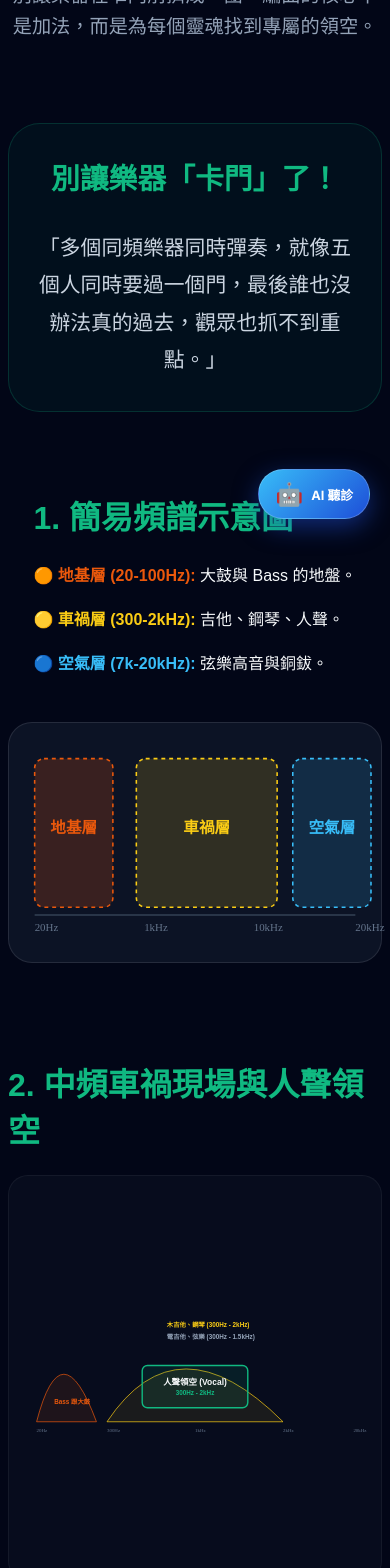
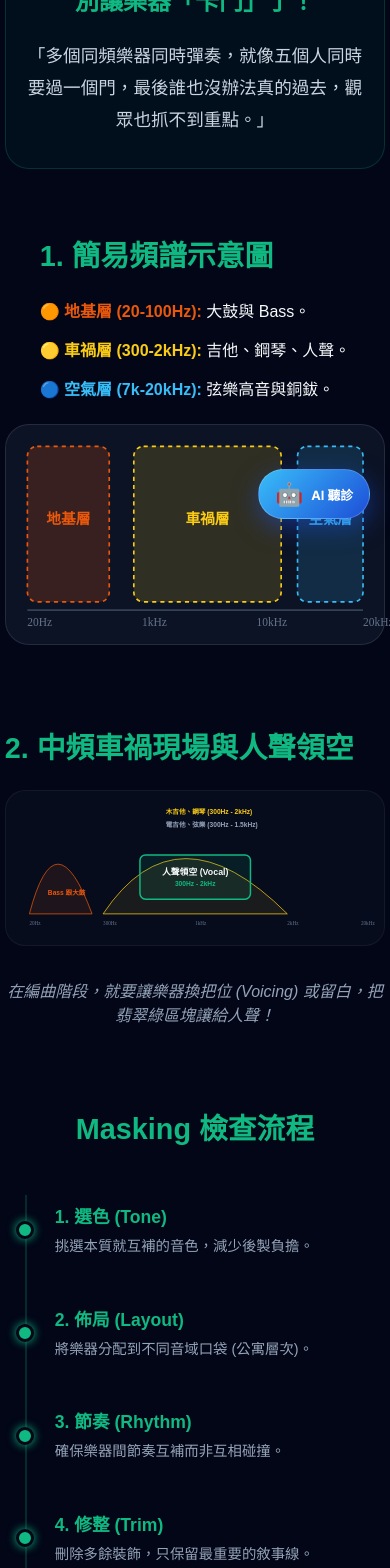
Before and after one commit to lifreedomstudio/lifreedom-studio, a Next.js app: page /courses/arrangement/masking-training in a window 390 px wide. Shown: the part 300-1868 px from the top of the page. Built offline with nearby package versions, Linux system fonts and the light colour scheme.

Commit message:
Fix all mobile layouts and font sizes

```diff
--- a/src/app/courses/arrangement/masking-training/page.tsx
+++ b/src/app/courses/arrangement/masking-training/page.tsx
@@ -2,17 +2,17 @@
 import React, { useState, useEffect } from 'react';
 import { useRouter } from 'next/navigation';
 
-// --- 🛠️ 1. 簡易頻譜示意圖 (RWD 修正版) ---
+// --- 🛠️ 1. 簡易頻譜示意圖 (補完色塊範圍) ---
 const SimplifiedSpectrumMap = ({ isMobile }: { isMobile: boolean }) => {
     return (
         <div style={{
             background: 'rgba(15, 23, 42, 0.8)',
-            // 🛠️ 修正：手機版減少內部水平 padding (從 30px 變成 10px)，讓圖案更大
-            padding: isMobile ? '20px 10px' : '30px',
+            // 🛠️ 修正：手機版大幅縮減垂直 padding (20px -> 5px)
+            padding: isMobile ? '5px 5px' : '30px',
             borderRadius: '24px',
             border: '1px solid rgba(255,255,255,0.1)'
         }}>
-            <svg viewBox="0 0 450 250" style={{ width: '100%', height: '100%', overflow: 'visible' }}>
+            <svg viewBox="0 0 450 250" style={{ width: '100%', height: 'auto', overflow: 'visible' }}>
                 <line x1="20" y1="220" x2="430" y2="220" stroke="#334155" strokeWidth="2" />
                 <text x="20" y="240" fill="#64748b" fontSize="14" fontFamily="Urbanist">20Hz</text>
                 <text x="160" y="240" fill="#64748b" fontSize="14" fontFamily="Urbanist">1kHz</text>
@@ -20,29 +20,29 @@ const SimplifiedSpectrumMap = ({ isMobile }: { isMobile: boolean }) => {
                 <text x="430" y="240" fill="#64748b" fontSize="14" fontFamily="Urbanist">20kHz</text>
 
                 <rect x="20" y="20" width="100" height="190" fill="rgba(234, 88, 12, 0.2)" stroke="#ea580c" strokeDasharray="5 5" strokeWidth="2" rx="12" />
-                <text x="70" y="115" textAnchor="middle" fill="#ea580c" fontWeight="bold" fontSize="20">地基層</text>
+                <text x="70" y="115" textAnchor="middle" fill="#ea580c" fontWeight="bold" fontSize="18">地基層</text>
 
                 <rect x="150" y="20" width="180" height="190" fill="rgba(250, 204, 21, 0.15)" stroke="#facc15" strokeDasharray="5 5" strokeWidth="2" rx="12" />
-                <text x="240" y="115" textAnchor="middle" fill="#facc15" fontWeight="bold" fontSize="20">車禍層</text>
+                <text x="240" y="115" textAnchor="middle" fill="#facc15" fontWeight="bold" fontSize="18">車禍層</text>
 
-                <rect x="350" y="20" width="100" height="190" fill="rgba(56, 189, 248, 0.15)" stroke="#38bdf8" strokeDasharray="5 5" strokeWidth="2" rx="12" />
-                <text x="400" y="115" textAnchor="middle" fill="#38bdf8" fontWeight="bold" fontSize="20">空氣層</text>
+                <rect x="350" y="20" width="80" height="190" fill="rgba(56, 189, 248, 0.15)" stroke="#38bdf8" strokeDasharray="5 5" strokeWidth="2" rx="12" />
+                <text x="390" y="115" textAnchor="middle" fill="#38bdf8" fontWeight="bold" fontSize="18">空氣層</text>
             </svg>
         </div>
     );
 };
 
-// --- 🛠️ 2. 中頻車禍與人聲領空 (RWD 修正版) ---
+// --- 🛠️ 2. 中頻車禍與人聲領空 (修正文字分離) ---
 const MidFreqJamVisual = ({ isMobile }: { isMobile: boolean }) => {
     return (
         <div style={{
             background: 'rgba(15, 23, 42, 0.4)',
-            // 🛠️ 修正：手機版減少內部水平 padding (從 25px 變成 10px)，讓圖案更大
-            padding: isMobile ? '20px 10px' : '25px',
+            // 🛠️ 修正：手機版大幅縮減垂直 padding
+            padding: isMobile ? '5px 5px' : '25px',
             borderRadius: '20px',
             border: '1px solid rgba(255,255,255,0.05)'
         }}>
-            <svg viewBox="0 0 1000 380" style={{ width: '100%', height: '360px', overflow: 'visible' }}>
+            <svg viewBox="0 0 1000 380" style={{ width: '100%', height: 'auto', overflow: 'visible' }}>
                 <text x="50" y="350" fill="#64748b" fontSize="14" fontFamily="Urbanist">20Hz</text>
                 <text x="250" y="350" fill="#64748b" fontSize="14" fontFamily="Urbanist">300Hz</text>
                 <text x="500" y="350" fill="#64748b" fontSize="14" fontFamily="Urbanist">1kHz</text>
@@ -67,7 +67,7 @@ const MidFreqJamVisual = ({ isMobile }: { isMobile: boolean }) => {
     );
 };
 
-// --- 🛠️ 3. 檢查流程 Timeline ---
+// --- 🛠️ 3. 檢查流程 Timeline (恢復手機版點線並優化) ---
 const MaskingTimeline = ({ isMobile }: { isMobile: boolean }) => {
     const steps = [
         { title: "1. 選色 (Tone)", desc: "挑選本質就互補的音色，減少後製負擔。", pos: "top" },
@@ -77,28 +77,55 @@ const MaskingTimeline = ({ isMobile }: { isMobile: boolean }) => {
     ];
 
     return (
-        <div style={{ position: 'relative', width: '100%', height: isMobile ? 'auto' : '400px', marginTop: '4rem' }}>
-            {!isMobile && <div style={{ position: 'absolute', top: '50%', left: 0, right: 0, height: '3px', background: 'rgba(16, 185, 129, 0.2)', transform: 'translateY(-1.5px)' }} />}
+        <div style={{ position: 'relative', width: '100%', height: isMobile ? 'auto' : '450px', marginTop: '3rem' }}>
+            {/* 🛠️ 中央軸線：電腦版水平，手機版垂直 */}
+            <div style={{
+                position: 'absolute',
+                top: isMobile ? 0 : '50%',
+                left: isMobile ? '20px' : 0,
+                right: 0,
+                bottom: isMobile ? 0 : 'auto',
+                width: isMobile ? '2px' : '100%',
+                height: isMobile ? '100%' : '3px',
+                background: 'rgba(16, 185, 129, 0.2)',
+                transform: isMobile ? 'none' : 'translateY(-1.5px)',
+                zIndex: 1
+            }} />
 
-            <div style={{ display: 'flex', flexDirection: isMobile ? 'column' : 'row', justifyContent: 'space-between', gap: isMobile ? '3rem' : '0' }}>
+            <div style={{ display: 'flex', flexDirection: isMobile ? 'column' : 'row', justifyContent: 'space-between', height: '100%', gap: isMobile ? '2rem' : '0' }}>
                 {steps.map((step, i) => (
                     <div key={i} style={{
-                        flex: 1, position: 'relative', display: 'flex', flexDirection: 'column', alignItems: 'center',
-                        justifyContent: step.pos === 'top' ? 'flex-start' : 'flex-end',
-                        height: isMobile ? 'auto' : '100%'
+                        flex: 1,
+                        position: 'relative',
+                        display: 'flex',
+                        flexDirection: isMobile ? 'row' : 'column',
+                        alignItems: isMobile ? 'center' : 'center',
+                        paddingLeft: isMobile ? '50px' : '0'
                     }}>
-                        {!isMobile && <div style={{ position: 'absolute', top: '50%', transform: 'translate(-50%, -50%)', left: '50%', width: '20px', height: '20px', background: '#10b981', borderRadius: '50%', border: '4px solid #020617', boxShadow: '0 0 15px #10b981', zIndex: 2 }} />}
+
+                        {/* 🛠️ 綠色發光點：恢復手機版顯示 */}
+                        <div style={{
+                            position: 'absolute',
+                            top: isMobile ? '50%' : '50%',
+                            left: isMobile ? '20px' : '50%',
+                            transform: 'translate(-50%, -50%)',
+                            width: '18px', height: '18px',
+                            background: '#10b981', borderRadius: '50%',
+                            border: '3px solid #020617', boxShadow: '0 0 10px #10b981',
+                            zIndex: 10
+                        }} />
 
                         <div style={{
-                            textAlign: 'center', width: isMobile ? '100%' : '200px',
-                            marginBottom: step.pos === 'top' ? '60px' : '0',
-                            marginTop: step.pos === 'bottom' ? '60px' : '0',
-                            background: isMobile ? 'rgba(255,255,255,0.03)' : 'transparent',
-                            padding: isMobile ? '1.5rem' : '0',
-                            borderRadius: '12px'
+                            textAlign: isMobile ? 'left' : 'center',
+                            width: isMobile ? '100%' : '240px',
+                            position: isMobile ? 'static' : 'absolute',
+                            bottom: !isMobile && step.pos === 'top' ? 'calc(50% + 40px)' : 'auto',
+                            top: !isMobile && step.pos === 'bottom' ? 'calc(50% + 40px)' : 'auto',
+                            background: 'transparent',
+                            padding: isMobile ? '0.5rem 0' : '0',
                         }}>
-                            <h4 style={{ color: '#10b981', fontSize: '1.2rem', marginBottom: '10px' }}>{step.title}</h4>
-                            <p style={{ color: '#94a3b8', fontSize: '0.95rem', margin: 0, lineHeight: '1.6' }}>{step.desc}</p>
+                            <h4 style={{ color: '#10b981', fontSize: '1.1rem', marginBottom: '8px', fontWeight: 'bold' }}>{step.title}</h4>
+                            <p style={{ color: '#94a3b8', fontSize: '0.9rem', margin: 0, lineHeight: '1.5' }}>{step.desc}</p>
                         </div>
                     </div>
                 ))}
@@ -122,73 +149,68 @@ export default function MaskingTraining() {
     return (
         <div style={{
             minHeight: '100vh', background: '#020617', color: '#f8fafc',
-            // 🛠️ 修正：整體頁面水平 padding 手機版從 1rem 降為更窄的 0.5rem，釋放空間
-            padding: isMobile ? '1.5rem 0.5rem' : '4rem 2rem',
+            // 🛠️ 修正：手機版邊框再次縮減 (從 1rem 降為 0.3rem)，極大化圖表
+            padding: isMobile ? '1.5rem 0.3rem' : '4rem 2rem',
             fontFamily: 'sans-serif', overflowX: 'hidden'
         }}>
-            <div style={{ maxWidth: '1000px', margin: '0 auto', width: '100%' }}>
+            <div style={{ maxWidth: '1100px', margin: '0 auto', width: '100%' }}>
 
                 {/* Header */}
-                <header style={{ textAlign: 'center', marginBottom: '5rem' }}>
-                    <div style={{ display: 'inline-block', border: '1px solid rgba(16, 185, 129, 0.5)', background: 'rgba(16, 185, 129, 0.1)', color: '#10b981', padding: '6px 20px', borderRadius: '30px', fontSize: '0.85rem', letterSpacing: '3px', marginBottom: '1.5rem', fontWeight: 'bold' }}>
+                <header style={{ textAlign: 'center', marginBottom: '4rem' }}>
+                    <div style={{ display: 'inline-block', border: '1px solid rgba(16, 185, 129, 0.5)', background: 'rgba(16, 185, 129, 0.1)', color: '#10b981', padding: '6px 20px', borderRadius: '30px', fontSize: '0.8rem', letterSpacing: '3px', marginBottom: '1.5rem', fontWeight: 'bold' }}>
                         PHASE 03 : AIRSPACE MANAGEMENT
                     </div>
-                    <h1 style={{ fontSize: isMobile ? '2.5rem' : '4rem', fontWeight: '900', margin: '0 0 1rem 0', color: '#fff' }}>
+                    <h1 style={{ fontSize: isMobile ? '2.2rem' : '4rem', fontWeight: '900', margin: '0 0 1rem 0', color: '#fff' }}>
                         Masking 頻率遮蔽預防
                     </h1>
-                    <p style={{ color: '#94a3b8', fontSize: '1.2rem', maxWidth: '700px', margin: '0 auto', lineHeight: '1.6' }}>
-                        別讓樂器在窄門前擠成一團。編曲的核心不是加法，而是為每個靈魂找到專屬的領空。
-                    </p>
                 </header>
 
                 {/* 🎬 卡門比喻卡片 */}
-                <section style={{ background: 'rgba(16, 185, 129, 0.05)', border: '1px solid rgba(16, 185, 129, 0.2)', padding: isMobile ? '2rem 1.5rem' : '4rem', borderRadius: '32px', marginBottom: '5rem', textAlign: 'center' }}>
-                    <h2 style={{ fontSize: isMobile ? '1.8rem' : '2.5rem', color: '#10b981', marginBottom: '2rem' }}>別讓樂器「卡門」了！</h2>
-                    <p style={{ fontSize: '1.3rem', color: '#cbd5e1', lineHeight: '1.8', maxWidth: '800px', margin: '0 auto' }}>
+                <section style={{ background: 'rgba(16, 185, 129, 0.05)', border: '1px solid rgba(16, 185, 129, 0.2)', padding: isMobile ? '2rem 1rem' : '4rem', borderRadius: '24px', marginBottom: '4rem', textAlign: 'center' }}>
+                    <h2 style={{ fontSize: isMobile ? '1.5rem' : '2.5rem', color: '#10b981', marginBottom: '1.5rem' }}>別讓樂器「卡門」了！</h2>
+                    <p style={{ fontSize: isMobile ? '1.1rem' : '1.3rem', color: '#cbd5e1', lineHeight: '1.8', maxWidth: '850px', margin: '0 auto' }}>
                         「多個同頻樂器同時彈奏，就像五個人同時要過一個門，最後誰也沒辦法真的過去，觀眾也抓不到重點。」
                     </p>
                 </section>
 
                 {/* 1. 簡易頻譜示意圖 */}
-                <section style={{ marginBottom: '6rem' }}>
-                    <div style={{ display: 'flex', flexDirection: isMobile ? 'column' : 'row', gap: '3rem', alignItems: 'center' }}>
+                <section style={{ marginBottom: '5rem' }}>
+                    <div style={{ display: 'flex', flexDirection: isMobile ? 'column' : 'row', gap: isMobile ? '1.5rem' : '3rem', alignItems: 'center' }}>
                         <div style={{ flex: 1 }}>
-                            <h2 style={{ fontSize: '2rem', color: '#10b981', marginBottom: '1.5rem' }}>1. 簡易頻譜示意圖</h2>
+                            <h2 style={{ fontSize: isMobile ? '1.8rem' : '2.2rem', color: '#10b981', marginBottom: '1.5rem' }}>1. 簡易頻譜示意圖</h2>
                             <ul style={{ listStyle: 'none', padding: 0 }}>
-                                <li style={{ marginBottom: '20px' }}><strong style={{ color: '#ea580c' }}>🟠 地基層 (20-100Hz):</strong> 大鼓與 Bass 的地盤。</li>
-                                <li style={{ marginBottom: '20px' }}><strong style={{ color: '#facc15' }}>🟡 車禍層 (300-2kHz):</strong> 吉他、鋼琴、人聲。</li>
+                                <li style={{ marginBottom: '15px' }}><strong style={{ color: '#ea580c' }}>🟠 地基層 (20-100Hz):</strong> 大鼓與 Bass。</li>
+                                <li style={{ marginBottom: '15px' }}><strong style={{ color: '#facc15' }}>🟡 車禍層 (300-2kHz):</strong> 吉他、鋼琴、人聲。</li>
                                 <li><strong style={{ color: '#38bdf8' }}>🔵 空氣層 (7k-20kHz):</strong> 弦樂高音與銅鈸。</li>
                             </ul>
                         </div>
                         <div style={{ flex: 1.2, width: '100%' }}>
-                            {/* 🛠️ 修正：將 isMobile 傳入圖表元件，使其能 conditionally 調整內部 padding */}
                             <SimplifiedSpectrumMap isMobile={isMobile} />
                         </div>
                     </div>
                 </section>
 
                 {/* 2. 中頻車禍現場 */}
-                <section style={{ marginBottom: '6rem' }}>
-                    <h2 style={{ fontSize: '2rem', color: '#10b981', marginBottom: '1.5rem' }}>2. 中頻車禍現場與人聲領空</h2>
-                    {/* 🛠️ 修正：將 isMobile 傳入圖表元件，使其能 conditionally 調整內部 padding */}
+                <section style={{ marginBottom: '5rem' }}>
+                    <h2 style={{ fontSize: isMobile ? '1.8rem' : '2.2rem', color: '#10b981', marginBottom: '1.5rem' }}>2. 中頻車禍現場與人聲領空</h2>
                     <MidFreqJamVisual isMobile={isMobile} />
-                    <p style={{ marginTop: '2rem', color: '#94a3b8', fontStyle: 'italic', textAlign: 'center' }}>
+                    <p style={{ marginTop: '2rem', color: '#94a3b8', fontStyle: 'italic', textAlign: 'center', fontSize: '1rem' }}>
                         在編曲階段，就要讓樂器換把位 (Voicing) 或留白，把翡翠綠區塊讓給人聲！
                     </p>
                 </section>
 
                 {/* 3. 檢查流程 */}
-                <section style={{ marginBottom: '6rem' }}>
-                    <h2 style={{ fontSize: '2rem', color: '#10b981', textAlign: 'center' }}>Masking 檢查流程</h2>
+                <section style={{ marginBottom: '5rem' }}>
+                    <h2 style={{ fontSize: isMobile ? '1.8rem' : '2.2rem', color: '#10b981', textAlign: 'center' }}>Masking 檢查流程</h2>
                     <MaskingTimeline isMobile={isMobile} />
                 </section>
 
                 {/* 💡 留白的力量 */}
-                <section style={{ background: 'linear-gradient(135deg, rgba(16, 185, 129, 0.1), transparent)', padding: '3rem', borderRadius: '24px', border: '1px solid rgba(255,255,255,0.05)', textAlign: 'center', marginBottom: '6rem' }}>
-                    <div style={{ fontSize: '4rem', fontWeight: '900', color: '#10b981' }}>30%</div>
+                <section style={{ background: 'linear-gradient(135deg, rgba(16, 185, 129, 0.1), transparent)', padding: isMobile ? '2.5rem 1rem' : '4rem', borderRadius: '24px', border: '1px solid rgba(255,255,255,0.05)', textAlign: 'center', marginBottom: '5rem' }}>
+                    <div style={{ fontSize: '4rem', fontWeight: '900', color: '#10b981', lineHeight: 1 }}>30%</div>
                     <h3 style={{ fontSize: '1.5rem', marginBottom: '1rem' }}>建議留白比例</h3>
-                    <p style={{ color: '#94a3b8', maxWidth: '600px', margin: '0 auto', lineHeight: '1.6' }}>
-                        編曲不是要把空間填滿，而是要把空間留出來。留出呼吸空間，主唱才會顯得高貴。
+                    <p style={{ color: '#94a3b8', maxWidth: '700px', margin: '0 auto', lineHeight: '1.6' }}>
+                        最高級的編曲是「簡化」。讓樂器適時安靜，能讓主唱顯得高貴且充滿能量。
                     </p>
                 </section>
 
@@ -198,7 +220,7 @@ export default function MaskingTraining() {
                         onClick={() => router.push('/courses/arrangement/dynamics-training')}
                         style={{
                             background: 'linear-gradient(135deg, #3b82f6, #2563eb)', color: '#fff', border: 'none',
-                            padding: isMobile ? '1.2rem 1.5rem' : '1.5rem 4rem', fontSize: isMobile ? '1.1rem' : '1.4rem',
+                            padding: isMobile ? '1.2rem 1.5rem' : '1.5rem 4.5rem', fontSize: isMobile ? '1.1rem' : '1.5rem',
                             fontWeight: '900', borderRadius: '50px', cursor: 'pointer', boxShadow: '0 10px 30px rgba(59, 130, 246, 0.3)',
                             transition: 'transform 0.2s', width: isMobile ? '100%' : 'auto'
                         }}
```
